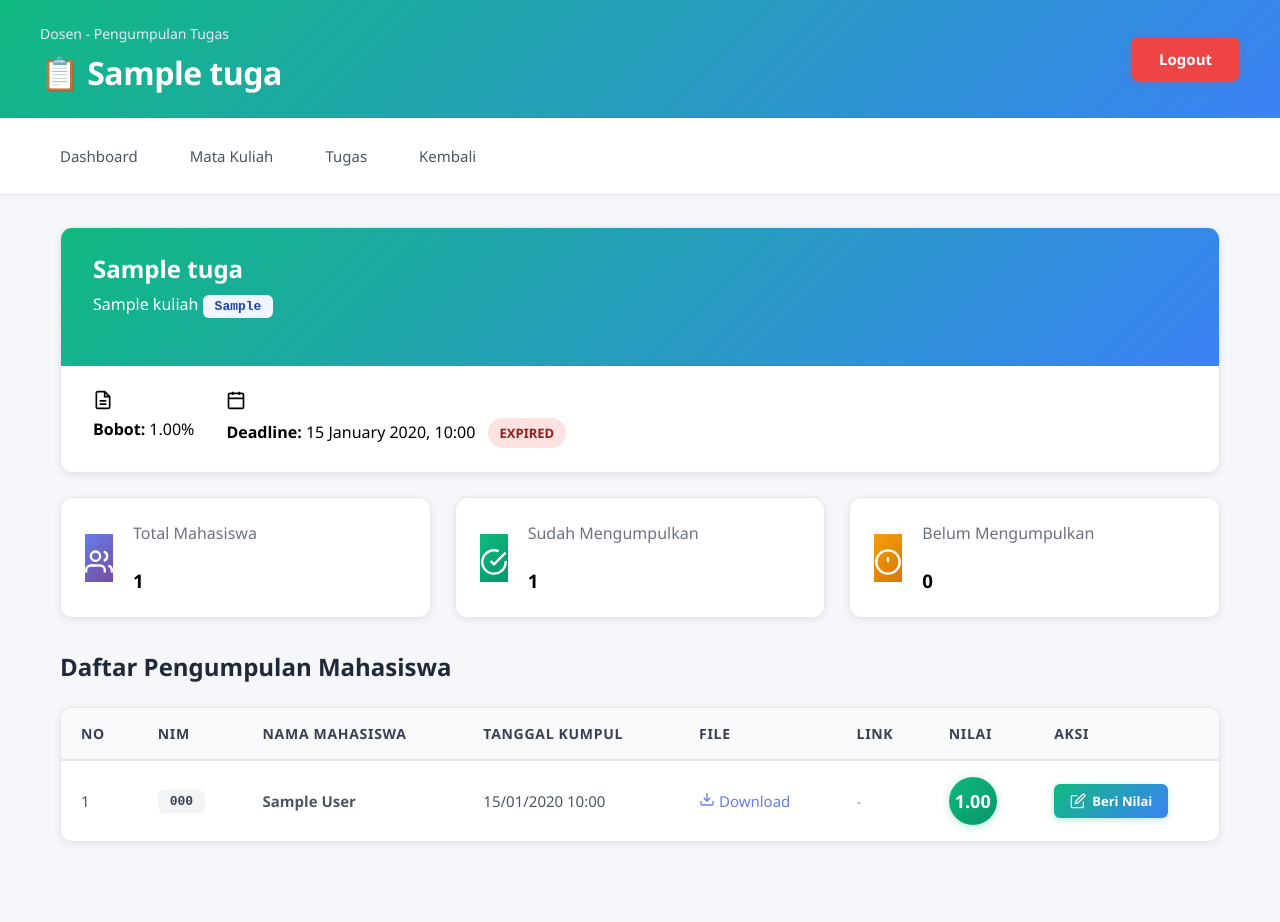
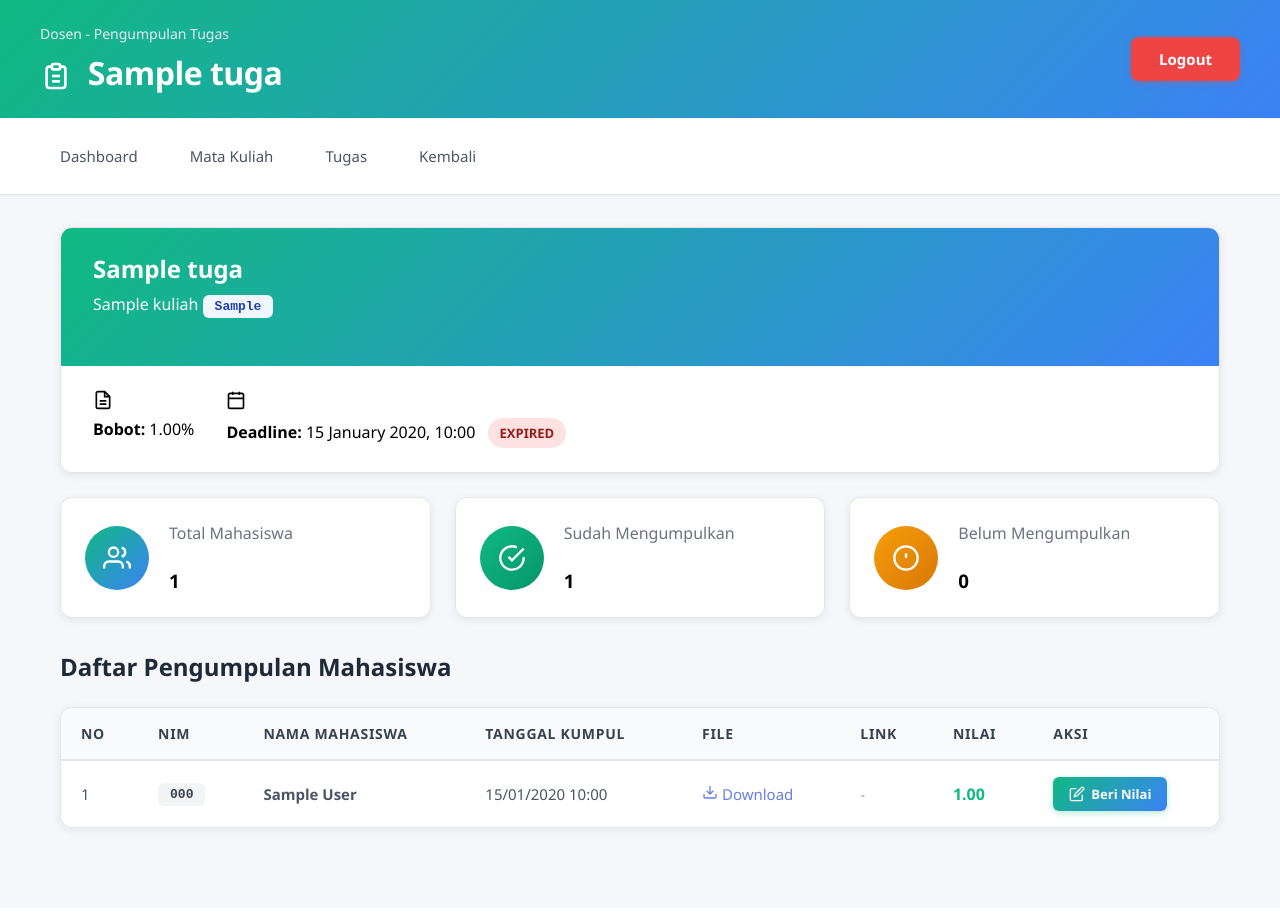
Before and after one commit to ZGE26/Pengumpulan-Tugas---PHP-Native, a PHP site: page /tugas/pengumpulan?id=1 in a window 1280 px wide. After the commit the page ends 834 px from the top, so only its background shows below. Run offline with PHP 8.4, Linux system fonts and the light colour scheme; the visitor is signed in with stand-in values (Sample User, id 1); tables that the repository leaves empty hold one stand-in row (values such as "Sample post"); data that the repository does not hold is empty.

Commit message:
CSS Updated

```diff
--- a/assets/css/pengumpulan.css
+++ b/assets/css/pengumpulan.css
@@ -98,6 +99,22 @@
 .stat-icon-pengumpulan {
     font-size: 56px;
     line-height: 1;
+    padding: 12px;
+    border-radius: 50%;
+    background: linear-gradient(135deg, #10b981 0%, #3b82f6 100%);
+    color: white;
+}
+
+.stat-icon {
+    width: 64px;
+    height: 64px;
+    display: flex;
+    align-items: center;
+    justify-content: center;
+    border-radius: 50%;
+    background: linear-gradient(135deg, #10b981 0%, #3b82f6 100%);
+    color: white;
+    flex-shrink: 0;
 }
 
 .stat-content-pengumpulan {
@@ -184,19 +201,17 @@
     border: 1px solid #fecaca;
 }
 
-/* Nilai Badge - untuk table nilai */
+/* Nilai Badge - plain text for table */
 .nilai-badge {
-    display: inline-flex;
-    align-items: center;
-    justify-content: center;
-    width: 48px;
-    height: 48px;
-    border-radius: 50%;
-    background: linear-gradient(135deg, #10b981 0%, #059669 100%);
-    color: white;
-    font-size: 18px;
+    display: inline-block;
+    color: #10b981;
+    font-size: 16px;
     font-weight: 700;
-    box-shadow: 0 2px 8px rgba(16, 185, 129, 0.3);
+}
+
+.nilai-badge.nilai-empty {
+    color: #9ca3af;
+    font-weight: 600;
 }
 
 /* Button Grade untuk berikan nilai */
--- a/view/mahasiswa/dashboard.php
+++ b/view/mahasiswa/dashboard.php
@@ -87,7 +87,7 @@ foreach ($tugas_belum_dikumpulkan as $tugas) {
 
         <div class="stats-grid">
             <div class="stat-card">
-                <div class="stat-icon">📋</div>
+                <!-- <div class="stat-icon">📋</div> -->
                 <div class="stat-info">
                     <div class="stat-number"><?= $total_belum_dikumpulkan ?></div>
                     <div class="stat-label">Total Belum Dikumpulkan</div>
@@ -95,7 +95,7 @@ foreach ($tugas_belum_dikumpulkan as $tugas) {
             </div>
 
             <div class="stat-card urgent">
-                <div class="stat-icon">⚡</div>
+                <!-- <div class="stat-icon">⚡</div> -->
                 <div class="stat-info">
                     <div class="stat-number"><?= $tugas_mendesak ?></div>
                     <div class="stat-label">Tugas Mendesak (< 24 jam)</div>
@@ -103,7 +103,7 @@ foreach ($tugas_belum_dikumpulkan as $tugas) {
             </div>
 
             <div class="stat-card expired">
-                <div class="stat-icon">⚠️</div>
+                <!-- <div class="stat-icon">⚠️</div> -->
                 <div class="stat-info">
                     <div class="stat-number"><?= $tugas_expired ?></div>
                     <div class="stat-label">Tugas Terlambat</div>
--- a/view/tugas/pengumpulan.php
+++ b/view/tugas/pengumpulan.php
@@ -70,7 +70,15 @@ $is_expired = $deadline < $now;
     <div class="headers">
         <div class="content-header">
             <p>Dosen - Pengumpulan Tugas</p>
-            <h1>📋 <?= htmlspecialchars($tugas['judul_tugas']) ?></h1>
+            <h1>
+                <svg width="32" height="32" viewBox="0 0 24 24" fill="none" stroke="currentColor" stroke-width="2" style="vertical-align: middle; margin-right: 8px;">
+                    <path d="M9 5H7a2 2 0 0 0-2 2v12a2 2 0 0 0 2 2h10a2 2 0 0 0 2-2V7a2 2 0 0 0-2-2h-2"></path>
+                    <rect x="9" y="3" width="6" height="4" rx="1"></rect>
+                    <path d="M9 12h6"></path>
+                    <path d="M9 16h6"></path>
+                </svg>
+                <?= htmlspecialchars($tugas['judul_tugas']) ?>
+            </h1>
         </div>
         <div class="logout-button">
             <a href="/logout">Logout</a>
@@ -137,7 +145,7 @@ $is_expired = $deadline < $now;
     <!-- Statistik Cards -->
     <div class="stats-grid-pengumpulan">
         <div class="stat-card-pengumpulan">
-            <div class="stat-icon" style="background: linear-gradient(135deg, #667eea 0%, #764ba2 100%);">
+            <div class="stat-icon">
                 <svg width="28" height="28" viewBox="0 0 24 24" fill="none" stroke="white" stroke-width="2">
                     <path d="M17 21v-2a4 4 0 0 0-4-4H5a4 4 0 0 0-4 4v2"></path>
                     <circle cx="9" cy="7" r="4"></circle>
```
Also changed, not shown: other parts of assets/css/pengumpulan.css (+67 -2 lines), view/tugas/nilai.php (+16 -5 lines), 1 other file.
